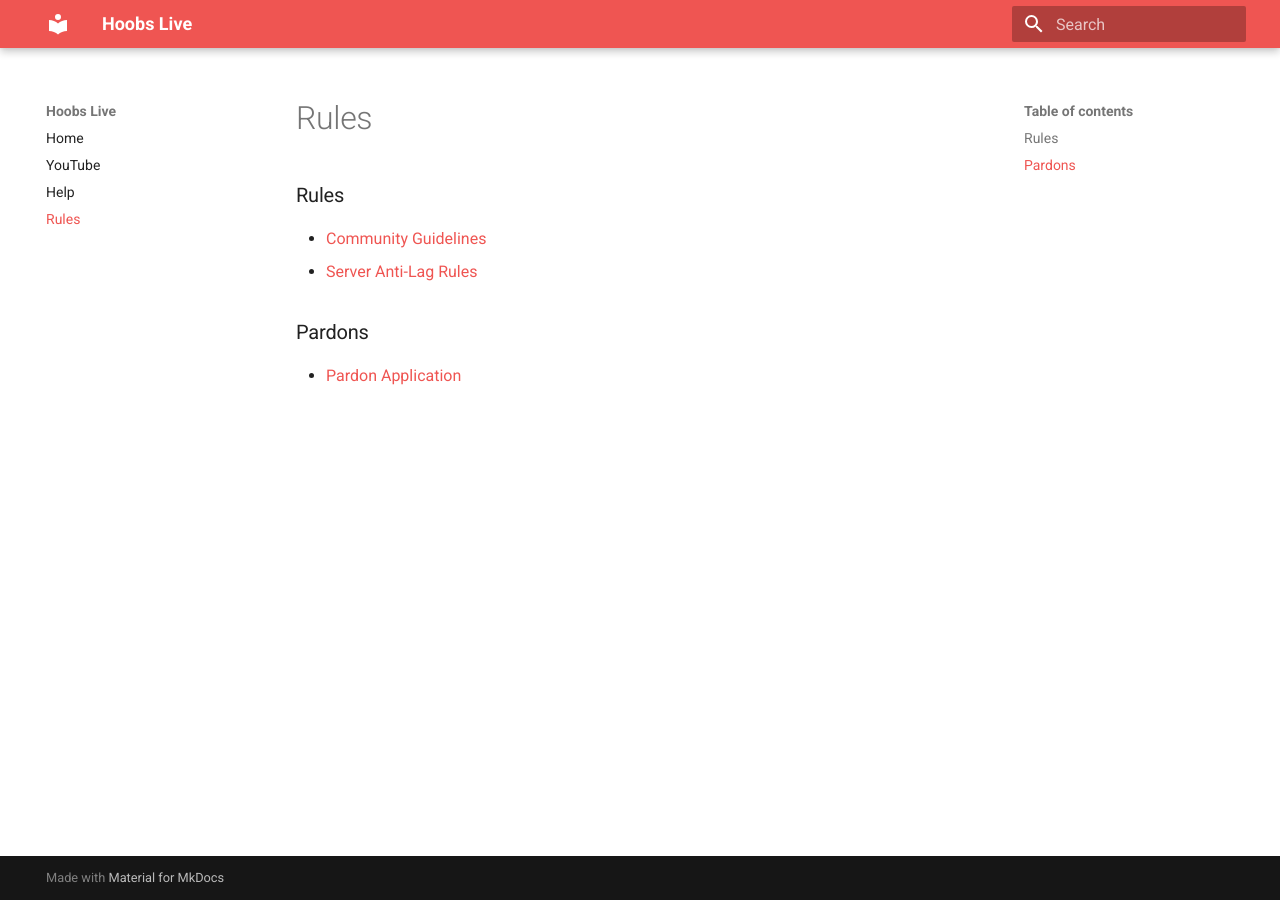
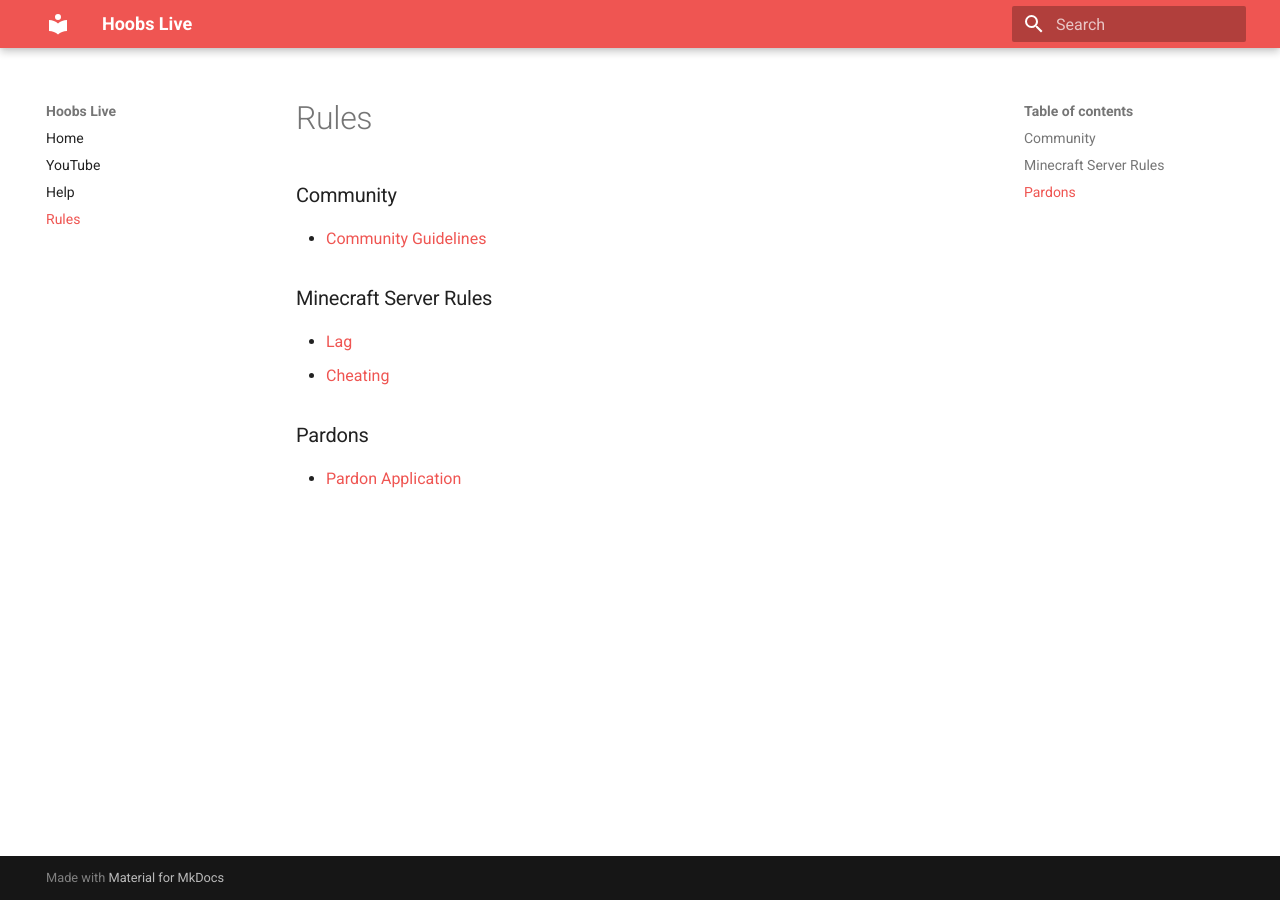
Before and after one commit to cunhar/hoobs-live-docs, an MkDocs documentation site: the page built from docs/rules/index.md, in a window 1280 px wide. Built offline with MkDocs 1.6.1 and Material for MkDocs 9.7.7, drawn with Linux system fonts in a browser that asks for light colours.

Commit message:
Add cheating rules

```diff
--- a/docs/rules/index.md
+++ b/docs/rules/index.md
@@ -1,8 +1,9 @@
-### Rules
+### Community
+* [Community Guidelines](community)
 
-* [Community Guidelines](community)
-* [Server Anti-Lag Rules](lag)
+### Minecraft Server Rules
+* [Lag](lag)
+* [Cheating](cheating)
 
 ### Pardons
-
 * [Pardon Application](https://pardon.hoobs.live/)
```
Also changed, not shown: docs/rules/cheating.md (added, +19 -0 lines).
